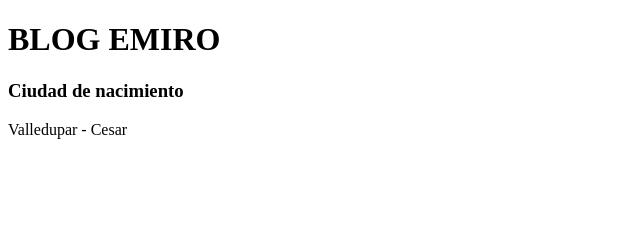
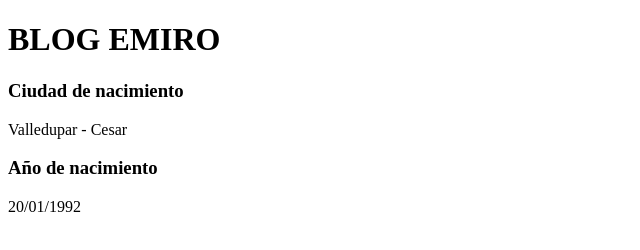
Before and after one commit to emirocampo/blog_emiro, a plain HTML site: page index.html in a window 1280 px wide. Shown: the whole page, without its empty margins (0-640 px from the left). Drawn offline with Linux system fonts and the light colour scheme.

Commit message:
agrego fecha nacimiento

```diff
--- a/index.html
+++ b/index.html
@@ -9,5 +9,7 @@
     <h1>BLOG EMIRO</h1>
     <h3>Ciudad de nacimiento</h3>
     <p>Valledupar - Cesar</p>
+    <h3>Año de nacimiento</h3>
+    <p>20/01/1992</p>
 </body>
 </html>
```
